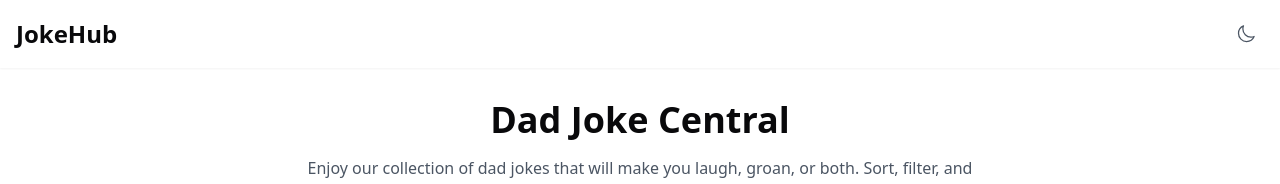
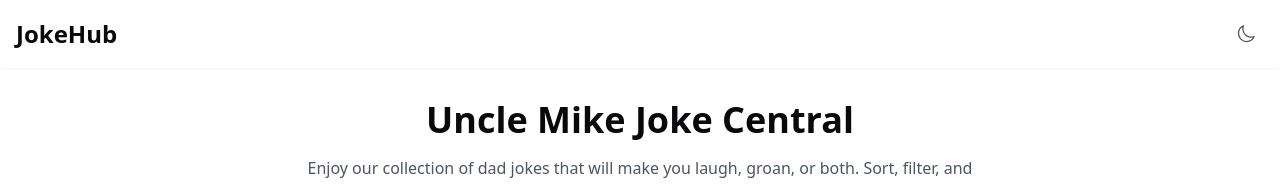
Before and after one commit to mcabreradev/joke-hub, a Vue app: page / in a window 1280 px wide. Shown: the top 184 px of the page. Built offline with nearby package versions, Linux system fonts and the light colour scheme; no server answers.

Commit message:
fix: update application name

```diff
--- a/src/views/Home.vue
+++ b/src/views/Home.vue
@@ -101,7 +101,7 @@ onMounted(loadJokes)
     <main class="container px-4 py-8 mx-auto">
       <div class="mb-8 text-center">
         <h1 class="mb-4 text-4xl font-bold text-primary-600 dark:text-primary-400">
-          Dad Joke Central
+          Uncle Mike Joke Central
         </h1>
         <p class="max-w-2xl mx-auto text-gray-600 dark:text-gray-300">
           Enjoy our collection of dad jokes that will make you laugh, groan, or both.
```
Also changed, not shown: 1 other file (tests, documents, lock files or other folders).
